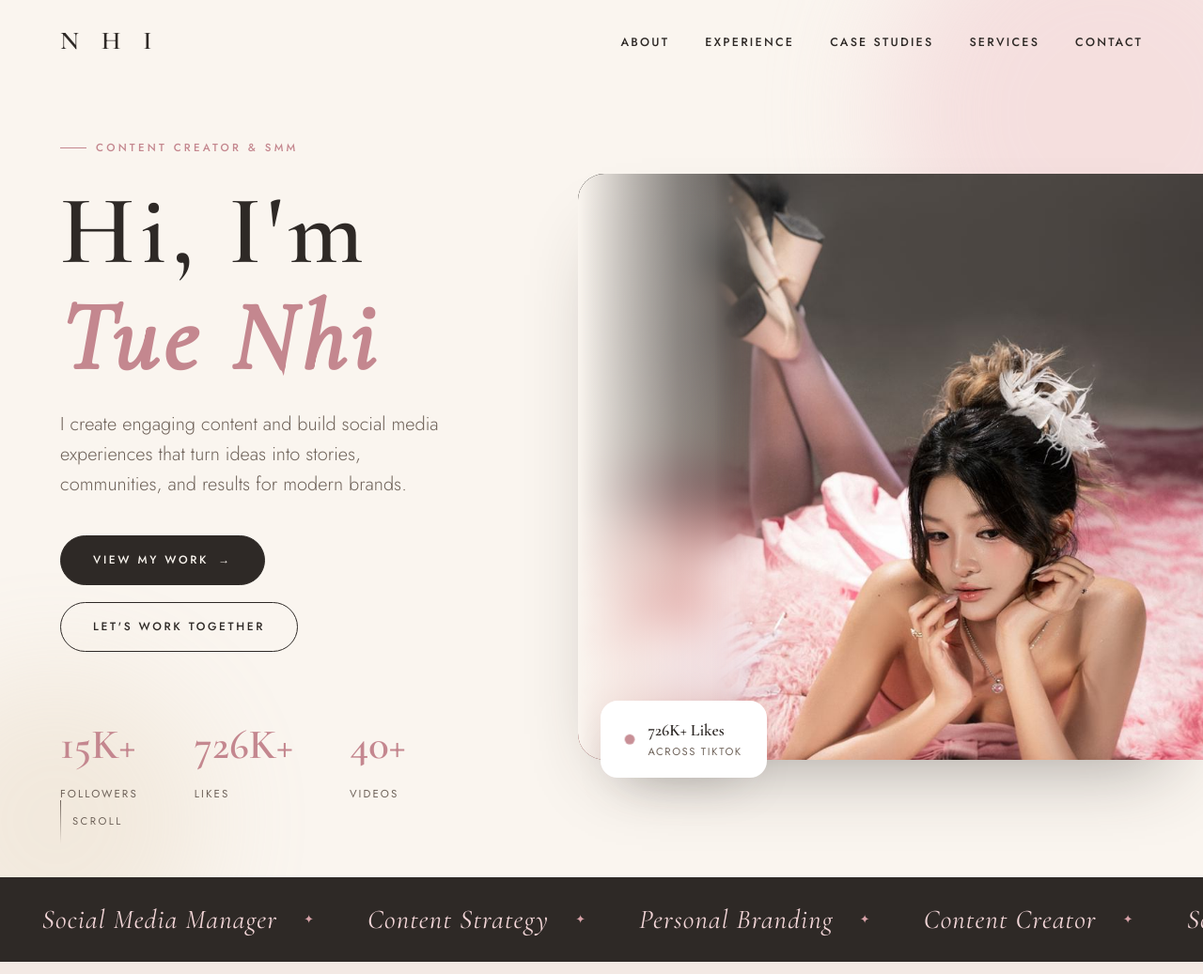
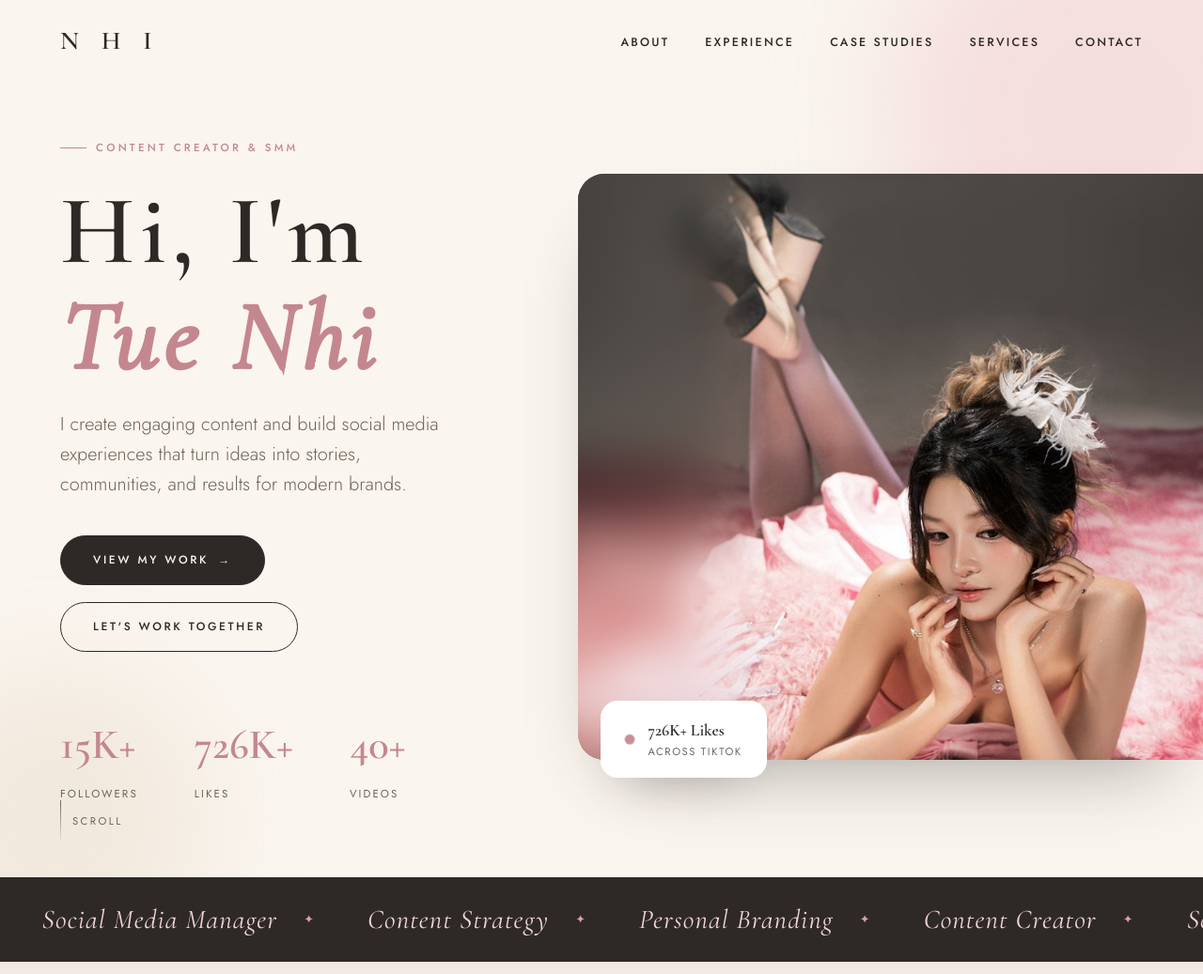
Before and after one commit to TaoRory/Kiera-Port, a plain HTML site: page index.html in a window 1280 px wide. Shown: the top 1037 px of the page at 94% size. Drawn offline with nearby package versions, Linux system fonts and the light colour scheme.

Commit message:
Fix hero edge-blur for Safari/WebKit compatibility
Replace backdrop-filter + mask-image overlay with a duplicate img
using filter: blur() + mask-image, which Safari renders correctly
(backdrop-filter + mask-image combos are unreliable on WebKit).

```diff
--- a/css/style.css
+++ b/css/style.css
@@ -463,14 +463,12 @@ h1, h2, h3, h4 {
   background: var(--cream);
 }
 
-.hero-visual .frame.frame-blur::before {
-  content: "";
+.hero-visual .frame.frame-blur .blur-edge {
   position: absolute;
   inset: 0;
   z-index: 1;
-  backdrop-filter: blur(20px);
-  -webkit-backdrop-filter: blur(20px);
-  background: linear-gradient(to right, var(--cream) 0%, rgba(250, 245, 239, 0.35) 16%, rgba(250, 245, 239, 0) 30%);
+  filter: blur(20px);
+  transform: scale(1.15);
   mask-image: linear-gradient(to right, rgba(0,0,0,1) 0%, rgba(0,0,0,1) 22%, rgba(0,0,0,0) 32%);
   -webkit-mask-image: linear-gradient(to right, rgba(0,0,0,1) 0%, rgba(0,0,0,1) 22%, rgba(0,0,0,0) 32%);
   pointer-events: none;
@@ -482,6 +480,10 @@ h1, h2, h3, h4 {
 
 .hero-visual:hover .frame img {
   transform: scale(1.0);
+}
+
+.hero-visual:hover .frame.frame-blur .blur-edge {
+  transform: scale(1.15);
 }
 
 .hero-visual .floating-card {
--- a/index.html
+++ b/index.html
@@ -66,6 +66,7 @@
       <div class="hero-visual reveal">
         <div class="frame frame-blur">
           <img src="assets/images/hero/hero-main.jpg" alt="Nhi, content creator" />
+          <img class="blur-edge" src="assets/images/hero/hero-main.jpg" alt="" aria-hidden="true" />
         </div>
         <div class="floating-card">
           <span class="dot"></span>
```
